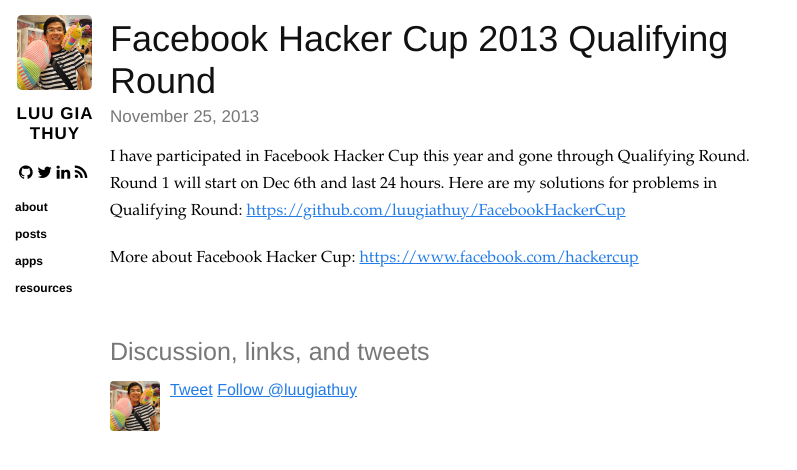
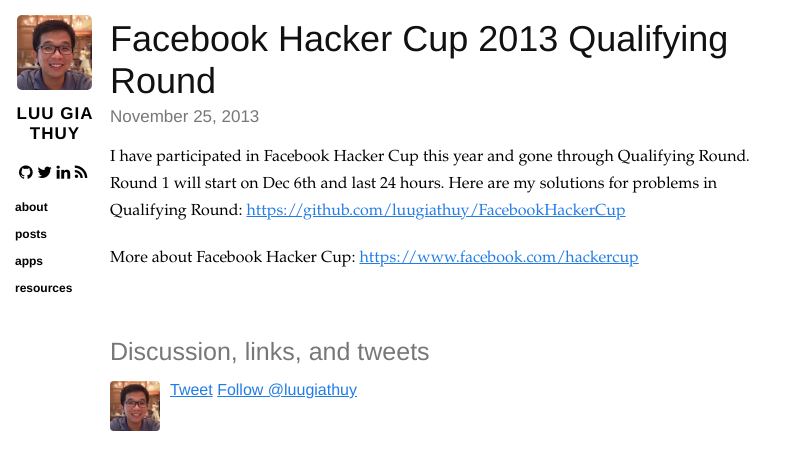
Before and after one commit to luugiathuy/luugiathuy.github.io, a Jekyll site: the page built from _posts/2013-11-25-facebook-hacker-cup-2013-qualifying-round.md, in a window 1280 px wide. Shown: the top 470 px of the page, without its empty margins (0-797 px from the left). Built offline with Jekyll 4.4.1, drawn with Linux system fonts in a browser that asks for light colours; nearby versions of some CDN libraries; some web fonts are replaced; comment, search, counter and statistics services are not loaded.

Commit message:
New avatar

```diff
--- a/_includes/sidebar.html
+++ b/_includes/sidebar.html
@@ -1,6 +1,6 @@
 <section class="sidebar">
   <a href="/">
-    <img src="{{ "/images/avatar.png" | prepend: site.baseurl }}" height="75" width="75" class="avatar" alt="Avatar" />
+    <img src="{{ "/images/avatar.jpg" | prepend: site.baseurl }}" height="75" width="75" class="avatar" alt="Avatar" />
   </a>
 
   <section class="name">
--- a/_layouts/post.html
+++ b/_layouts/post.html
@@ -17,7 +17,7 @@
   <h3>Discussion, links, and tweets</h3>
   <section class="copy">
     <a href="https://twitter.com/{{ site.twitter_username }}" target="_blank">
-      <img src="{{ "/images/avatar.png" | prepend: site.baseurl }}" height="50" width="50" />
+      <img src="{{ "/images/avatar.jpg" | prepend: site.baseurl }}" height="50" width="50" />
     </a>
 
     <a href="http://twitter.com/share" class="twitter-share-button" data-count="none" data-via="{{ site.twitter_username }}">Tweet</a>
```
Also changed, not shown: apple-touch-icon.png, favicon.ico, images/avatar.jpg (added), images/avatar.png (deleted).
